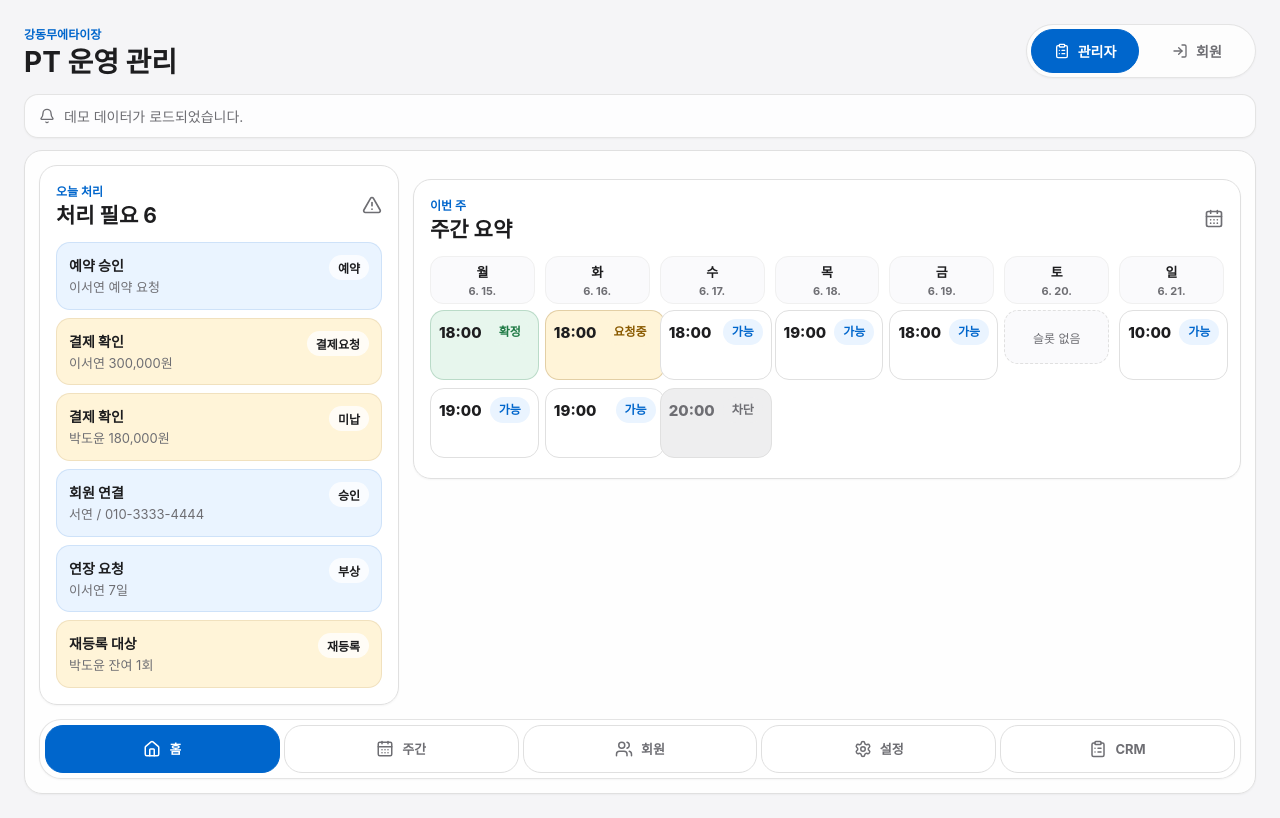
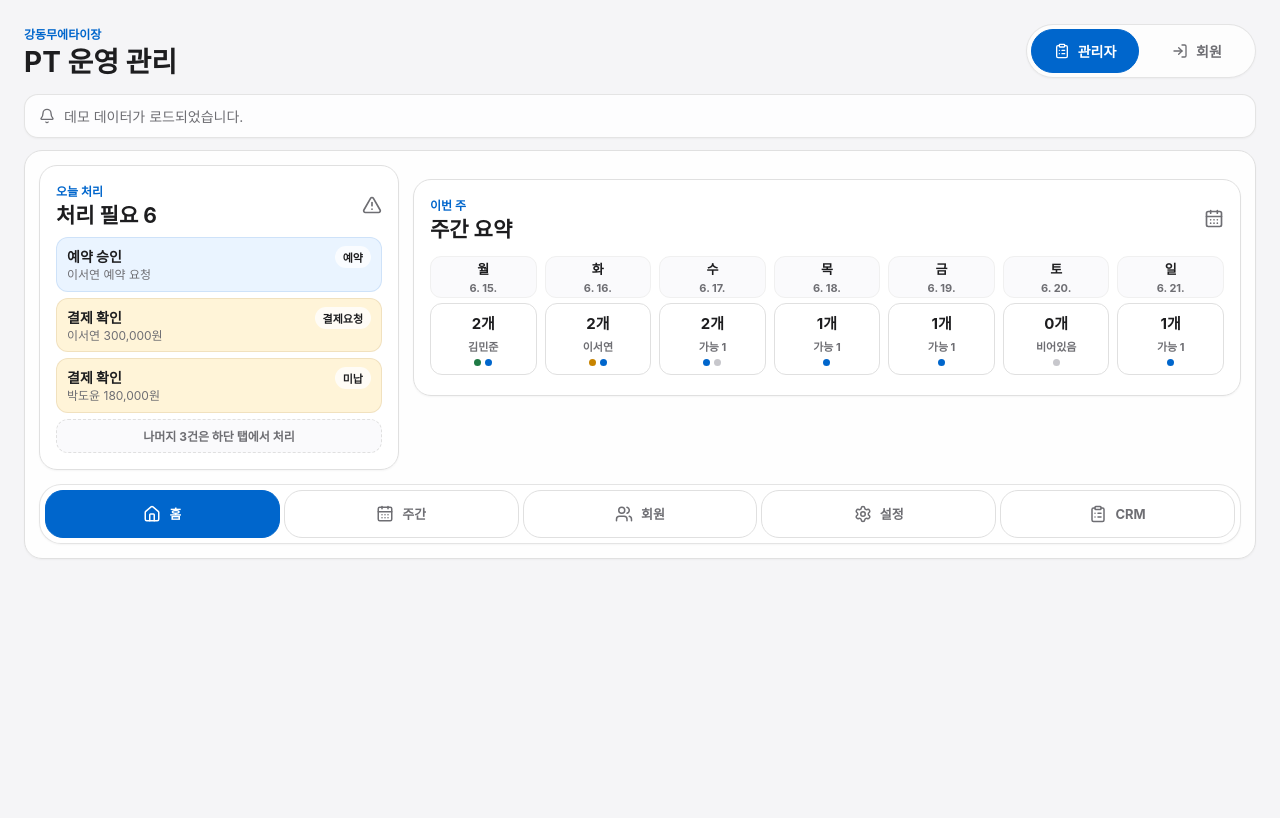
Before and after one commit to jangbokyeong524-vibe/jang-pt, a Next.js app: page / in a window 1280 px wide. Built offline with nearby package versions, Linux system fonts and the light colour scheme.

Commit message:
fix: tighten admin home summary layout

```diff
--- a/app/globals.css
+++ b/app/globals.css
@@ -228,6 +228,14 @@ h3 {
   position: static;
 }
 
+.task-panel-compact {
+  padding: 12px;
+}
+
+.task-panel-compact .panel-heading {
+  margin-bottom: 9px;
+}
+
 .panel-heading {
   justify-content: space-between;
   gap: 12px;
@@ -245,6 +253,10 @@ h3 {
   grid-template-columns: 1fr;
 }
 
+.task-list.compact {
+  gap: 6px;
+}
+
 .task-item {
   display: grid;
   grid-template-columns: minmax(0, 1fr) auto;
@@ -253,6 +265,13 @@ h3 {
   border: 1px solid var(--line-soft);
   border-radius: var(--row-radius);
   background: var(--surface-strong);
+}
+
+.task-item.compact {
+  min-height: 50px;
+  gap: 8px;
+  padding: 8px 10px;
+  border-radius: 12px;
 }
 
 .task-item strong {
@@ -266,6 +285,16 @@ h3 {
   margin-top: 4px;
 }
 
+.task-item.compact p {
+  max-width: 100%;
+  overflow: hidden;
+  margin-top: 2px;
+  font-size: 12px;
+  line-height: 1.2;
+  text-overflow: ellipsis;
+  white-space: nowrap;
+}
+
 .task-item span {
   align-self: start;
   padding: 4px 9px;
@@ -274,6 +303,24 @@ h3 {
   font-size: 12px;
   font-weight: 700;
   white-space: nowrap;
+}
+
+.task-item.compact span {
+  padding: 3px 8px;
+  font-size: 11px;
+}
+
+.task-overflow {
+  min-height: 34px;
+  display: flex;
+  align-items: center;
+  justify-content: center;
+  border: 1px dashed var(--line);
+  border-radius: 12px;
+  color: var(--muted);
+  background: var(--surface-strong);
+  font-size: 12px;
+  font-weight: 700;
 }
 
 .task-item.warn {
@@ -363,8 +410,24 @@ h3 {
   scrollbar-width: thin;
 }
 
+.week-summary-grid {
+  display: grid;
+  grid-template-columns: repeat(7, minmax(74px, 1fr));
+  gap: 6px;
+  overflow-x: auto;
+  padding-bottom: 4px;
+  scrollbar-width: thin;
+}
+
 .week-day {
   min-width: 0;
+}
+
+.week-summary-day {
+  min-width: 0;
+  display: grid;
+  grid-template-rows: 42px 72px;
+  gap: 5px;
 }
 
 .week-day-heading {
@@ -379,6 +442,12 @@ h3 {
   border-radius: 13px;
   background: var(--surface-strong);
   text-align: center;
+}
+
+.week-summary-day .week-day-heading {
+  min-height: 42px;
+  margin-bottom: 0;
+  border-radius: 11px;
 }
 
 .week-day-heading strong {
@@ -459,6 +528,68 @@ h3 {
   background: var(--surface-strong);
   font-size: 12px;
   text-align: center;
+}
+
+.week-summary-body {
+  display: grid;
+  grid-template-rows: auto minmax(16px, 1fr) auto;
+  align-items: center;
+  min-height: 72px;
+  padding: 8px;
+  border: 1px solid var(--line);
+  border-radius: 12px;
+  background: var(--surface);
+  text-align: center;
+}
+
+.week-summary-body strong {
+  font-size: 15px;
+}
+
+.week-summary-body span {
+  min-width: 0;
+  overflow: hidden;
+  color: var(--muted);
+  font-size: 11px;
+  font-weight: 700;
+  text-overflow: ellipsis;
+  white-space: nowrap;
+}
+
+.summary-dots {
+  display: flex;
+  justify-content: center;
+  gap: 4px;
+}
+
+.summary-dots i {
+  width: 7px;
+  height: 7px;
+  border-radius: 999px;
+  background: var(--info);
+}
+
+.summary-dots i.requested,
+.summary-dots i.held,
+.summary-dots i.unpaid,
+.summary-dots i.boxpos_requested {
+  background: #c88400;
+}
+
+.summary-dots i.confirmed,
+.summary-dots i.completed,
+.summary-dots i.paid {
+  background: var(--good);
+}
+
+.summary-dots i.cancel_requested,
+.summary-dots i.no_show {
+  background: var(--danger);
+}
+
+.summary-dots i.blocked,
+.summary-dots i.empty {
+  background: #c7c7cc;
 }
 
 .row-actions {
@@ -949,6 +1080,12 @@ textarea {
     gap: 10px;
   }
 
+  .week-summary-grid {
+    grid-template-columns: repeat(7, minmax(0, 1fr));
+    overflow-x: visible;
+    gap: 8px;
+  }
+
   .split-layout {
     grid-template-columns: 250px minmax(0, 1fr);
     gap: 14px;
--- a/components/pt-management-app.tsx
+++ b/components/pt-management-app.tsx
@@ -684,9 +684,12 @@ function AdminHomeView({
   state: AppState;
   memberName: (memberId: string) => string;
 }) {
+  const priorityTasks = tasks.slice(0, 3);
+  const hiddenTaskCount = Math.max(0, tasks.length - priorityTasks.length);
+
   return (
     <div className="admin-home">
-      <section className="task-panel" aria-label="처리 필요">
+      <section className="task-panel task-panel-compact" aria-label="처리 필요">
         <div className="panel-heading">
           <div>
             <p className="eyebrow">오늘 처리</p>
@@ -694,9 +697,9 @@ function AdminHomeView({
           </div>
           <AlertTriangle size={20} />
         </div>
-        <div className="task-list">
-          {tasks.map((task) => (
-            <div className={`task-item ${task.tone}`} key={task.id}>
+        <div className="task-list compact">
+          {priorityTasks.map((task) => (
+            <div className={`task-item compact ${task.tone}`} key={task.id}>
               <div>
                 <strong>{task.title}</strong>
                 <p>{task.body}</p>
@@ -704,6 +707,11 @@ function AdminHomeView({
               <span>{task.badge}</span>
             </div>
           ))}
+          {hiddenTaskCount > 0 && (
+            <div className="task-overflow">
+              나머지 {hiddenTaskCount}건은 하단 탭에서 처리
+            </div>
+          )}
           {tasks.length === 0 && <div className="empty-state">오늘 처리할 항목이 없습니다.</div>}
         </div>
       </section>
@@ -720,7 +728,7 @@ function AdminHomeView({
           weekDays={weekDays}
           state={state}
           memberName={memberName}
-          compact
+          summary
         />
       </section>
     </div>
@@ -774,7 +782,7 @@ function WeekSchedule({
   rejectReservation,
   completeSession,
   resolveLateCancel,
-  compact = false
+  summary = false
 }: {
   weekDays: Array<{ day: string; slots: AvailabilitySlot[] }>;
   state: AppState;
@@ -783,10 +791,14 @@ function WeekSchedule({
   rejectReservation?: (reservationId: string) => void;
   completeSession?: (reservationId: string) => void;
   resolveLateCancel?: (reservationId: string, deduct: boolean) => void;
-  compact?: boolean;
+  summary?: boolean;
 }) {
+  if (summary) {
+    return <WeekSummary weekDays={weekDays} state={state} memberName={memberName} />;
+  }
+
   return (
-    <div className={compact ? "week-grid compact" : "week-grid"}>
+    <div className="week-grid">
       {weekDays.map((group) => (
         <section className="week-day" key={group.day}>
           <div className="week-day-heading">
@@ -806,18 +818,18 @@ function WeekSchedule({
                     <StatusPill value={reservation?.status ?? slot.status} />
                   </div>
                   <p>{reservation ? memberName(reservation.memberId) : slot.status === "blocked" ? "운영 차단" : "예약 가능"}</p>
-                  {!compact && reservation?.status === "requested" && approveReservation && rejectReservation && (
+                  {reservation?.status === "requested" && approveReservation && rejectReservation && (
                     <div className="row-actions">
                       <IconButton label="승인" onClick={() => approveReservation(reservation.id)} icon={<Check size={16} />} />
                       <IconButton label="거절" onClick={() => rejectReservation(reservation.id)} icon={<X size={16} />} />
                     </div>
                   )}
-                  {!compact && reservation?.status === "confirmed" && completeSession && (
+                  {reservation?.status === "confirmed" && completeSession && (
                     <div className="row-actions">
                       <IconButton label="완료" onClick={() => completeSession(reservation.id)} icon={<Check size={16} />} />
                     </div>
                   )}
-                  {!compact && reservation?.status === "cancel_requested" && resolveLateCancel && (
+                  {reservation?.status === "cancel_requested" && resolveLateCancel && (
                     <div className="row-actions">
                       <button className="small-button danger" onClick={() => resolveLateCancel(reservation.id, true)}>
                         차감
@@ -833,6 +845,48 @@ function WeekSchedule({
           </div>
         </section>
       ))}
+    </div>
+  );
+}
+
+function WeekSummary({
+  weekDays,
+  state,
+  memberName
+}: {
+  weekDays: Array<{ day: string; slots: AvailabilitySlot[] }>;
+  state: AppState;
+  memberName: (memberId: string) => string;
+}) {
+  return (
+    <div className="week-summary-grid">
+      {weekDays.map((group) => {
+        const reservations = group.slots
+          .map((slot) => state.reservations.find((reservation) => reservation.slotId === slot.id))
+          .filter((reservation): reservation is Reservation => Boolean(reservation));
+        const openCount = group.slots.filter((slot) => slot.status === "open").length;
+        const primaryReservation = reservations[0];
+
+        return (
+          <section className="week-summary-day" key={group.day}>
+            <div className="week-day-heading">
+              <strong>{weekdayLabel(group.day)}</strong>
+              <span>{monthDayLabel(group.day)}</span>
+            </div>
+            <div className="week-summary-body">
+              <strong>{group.slots.length}개</strong>
+              <span>{primaryReservation ? memberName(primaryReservation.memberId) : openCount > 0 ? `가능 ${openCount}` : "비어있음"}</span>
+              <div className="summary-dots" aria-label="슬롯 상태 요약">
+                {group.slots.slice(0, 4).map((slot) => {
+                  const reservation = state.reservations.find((item) => item.slotId === slot.id);
+                  return <i className={reservation?.status ?? slot.status} key={slot.id} />;
+                })}
+                {group.slots.length === 0 && <i className="empty" />}
+              </div>
+            </div>
+          </section>
+        );
+      })}
     </div>
   );
 }
```
Also changed, not shown: 1 other file (tests, documents, lock files or other folders).
